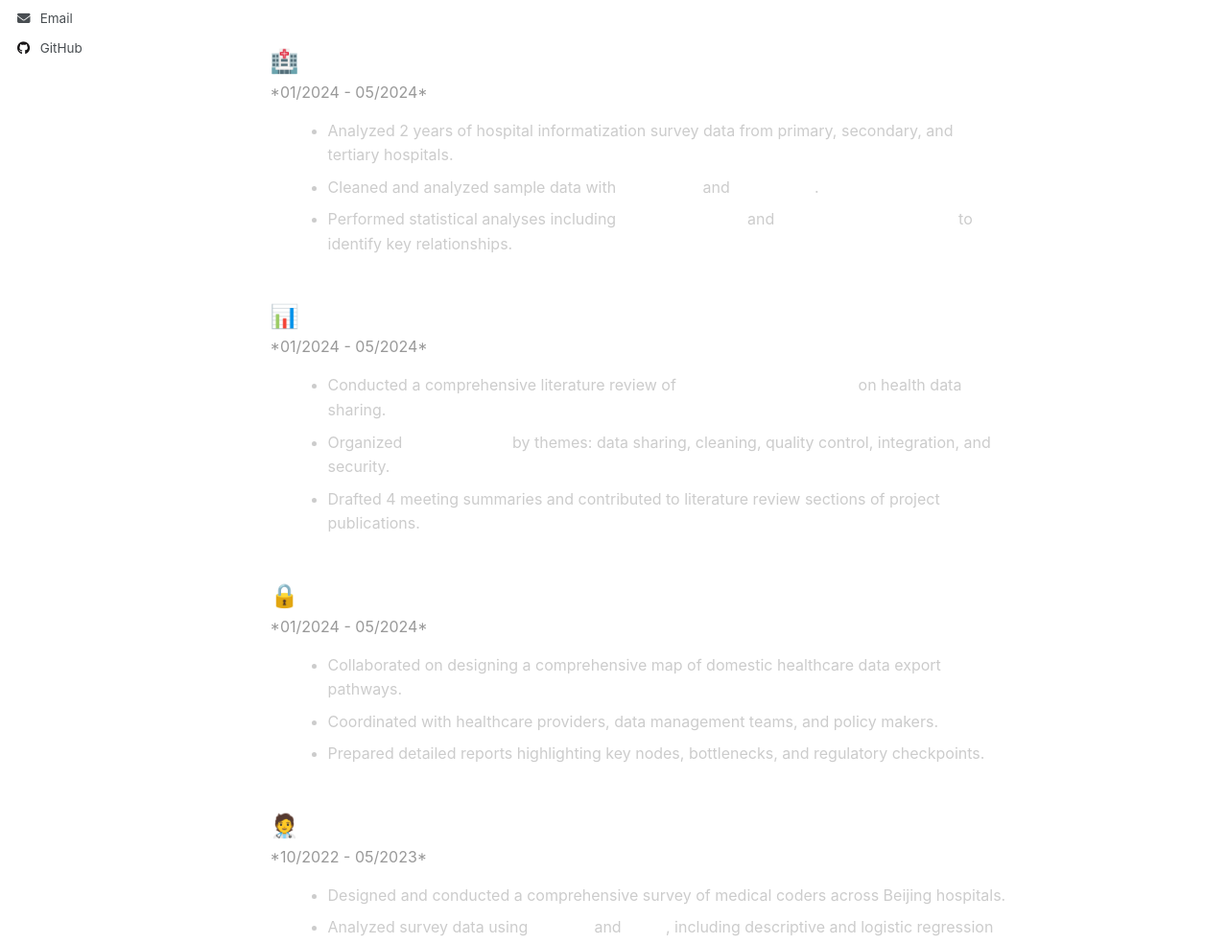
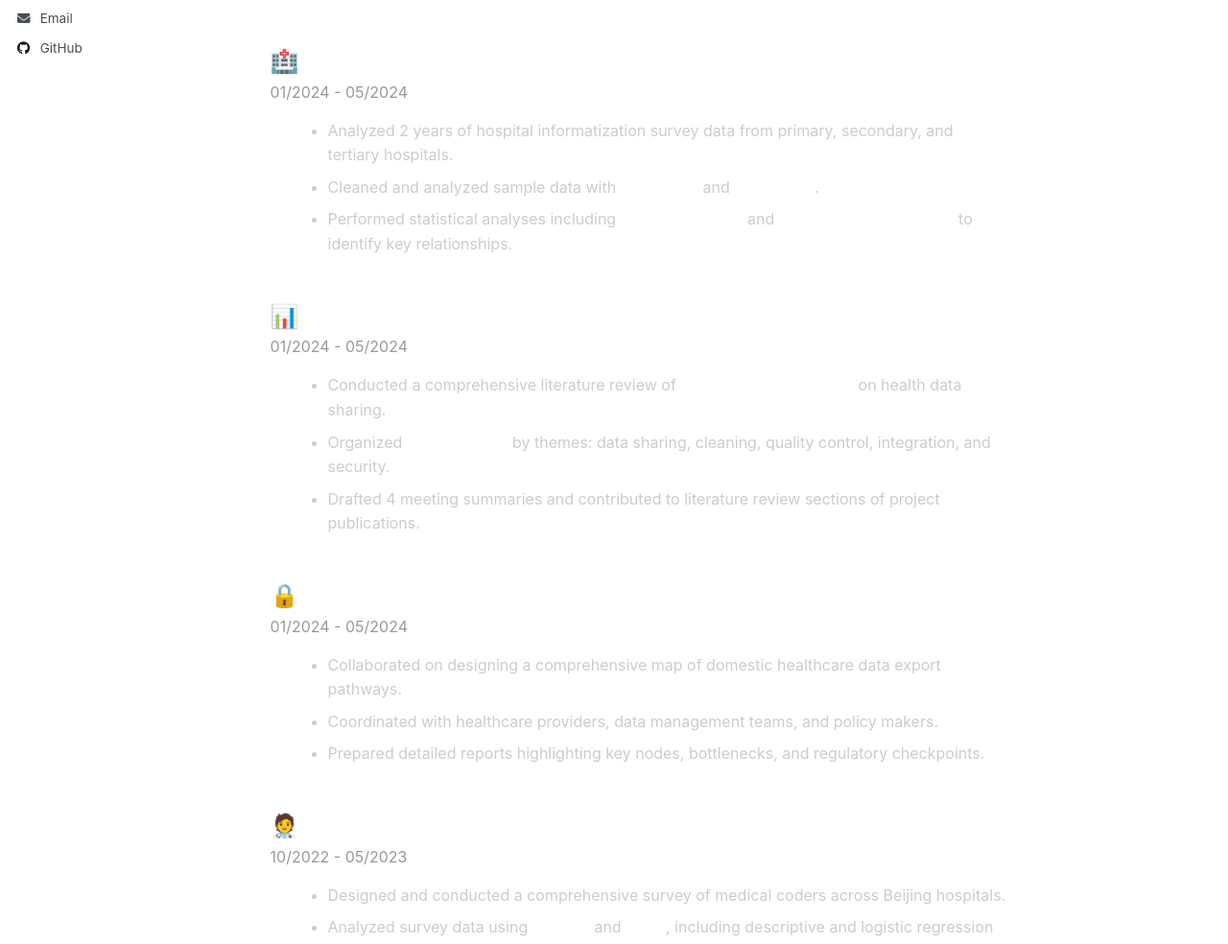
Before and after one commit to Alissa0106/Alissa0106.github.io, a Jekyll site: the page built from _pages/about.md, in a window 1280 px wide and 1400 px high. Shown: the part 394-1378 px from the top of the window at 96% size. Built offline with Jekyll 4.4.1, drawn with Linux system fonts in a browser that asks for light colours; a script that is not in the unit is left out.

Commit message:
Update about.md

```diff
--- a/_pages/about.md
+++ b/_pages/about.md
@@ -17,7 +17,7 @@ redirect_from:
 
 <div style="margin-bottom: 30px;">
   <h2 style="font-size: 24px; font-weight: 600; margin-bottom: 5px; color: #ffffff; border-bottom: none; padding-bottom: 0;">🏥 Research on Hospital Informatization Construction in Beijing</h2>
-  <p style="font-size: 16px; color: #999999; margin-bottom: 15px;">*01/2024 - 05/2024*</p>
+  <p style="font-size: 16px; color: #999999; margin-bottom: 15px;">01/2024 - 05/2024</p>
   <ul style="font-size: 16px; color: #cccccc; line-height: 1.6; margin-left: 20px;">
     <li>Analyzed 2 years of hospital informatization survey data from primary, secondary, and tertiary hospitals.</li>
     <li>Cleaned and analyzed sample data with <strong style="color: #ffffff;">SPSS 26.0</strong> and <strong style="color: #ffffff;">Excel 2019</strong>.</li>
@@ -27,7 +27,7 @@ redirect_from:
 
 <div style="margin-bottom: 30px;">
   <h2 style="font-size: 24px; font-weight: 600; margin-bottom: 5px; color: #ffffff; border-bottom: none; padding-bottom: 0;">📊 Big Health Data Sharing Mechanism Research</h2>
-  <p style="font-size: 16px; color: #999999; margin-bottom: 15px;">*01/2024 - 05/2024*</p>
+  <p style="font-size: 16px; color: #999999; margin-bottom: 15px;">01/2024 - 05/2024</p>
   <ul style="font-size: 16px; color: #cccccc; line-height: 1.6; margin-left: 20px;">
     <li>Conducted a comprehensive literature review of <strong style="color: #ffffff;">1200+ research papers</strong> on health data sharing.</li>
     <li>Organized <strong style="color: #ffffff;">400+ articles</strong> by themes: data sharing, cleaning, quality control, integration, and security.</li>
@@ -37,7 +37,7 @@ redirect_from:
 
 <div style="margin-bottom: 30px;">
   <h2 style="font-size: 24px; font-weight: 600; margin-bottom: 5px; color: #ffffff; border-bottom: none; padding-bottom: 0;">🔒 Healthcare Data Exit Status in Clinical Research</h2>
-  <p style="font-size: 16px; color: #999999; margin-bottom: 15px;">*01/2024 - 05/2024*</p>
+  <p style="font-size: 16px; color: #999999; margin-bottom: 15px;">01/2024 - 05/2024</p>
   <ul style="font-size: 16px; color: #cccccc; line-height: 1.6; margin-left: 20px;">
     <li>Collaborated on designing a comprehensive map of domestic healthcare data export pathways.</li>
     <li>Coordinated with healthcare providers, data management teams, and policy makers.</li>
@@ -47,7 +47,7 @@ redirect_from:
 
 <div style="margin-bottom: 30px;">
   <h2 style="font-size: 24px; font-weight: 600; margin-bottom: 5px; color: #ffffff; border-bottom: none; padding-bottom: 0;">🧑‍⚕️ Medical Case Coders Work Status Survey</h2>
-  <p style="font-size: 16px; color: #999999; margin-bottom: 15px;">*10/2022 - 05/2023*</p>
+  <p style="font-size: 16px; color: #999999; margin-bottom: 15px;">10/2022 - 05/2023</p>
   <ul style="font-size: 16px; color: #cccccc; line-height: 1.6; margin-left: 20px;">
     <li>Designed and conducted a comprehensive survey of medical coders across Beijing hospitals.</li>
     <li>Analyzed survey data using <strong style="color: #ffffff;">EpiData</strong> and <strong style="color: #ffffff;">SPSS</strong>, including descriptive and logistic regression analysis.</li>
```
